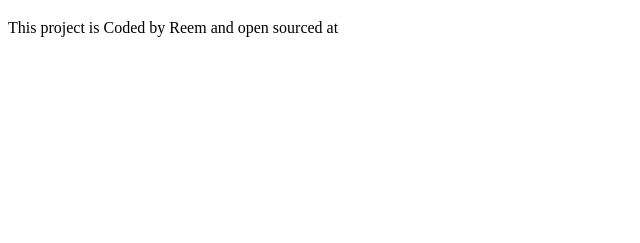
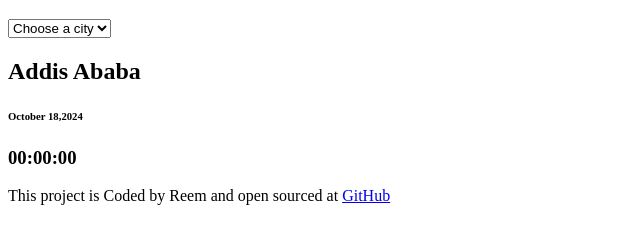
Before and after one commit to Remmaabde/World-clock, a plain HTML site: page index.html in a window 1280 px wide. Shown: the part 61-304 px from the top of the page, without its empty margins (0-640 px from the left). Drawn offline with Linux system fonts and the light colour scheme.

Commit message:
Updated the index.html

```diff
--- a/index.html
+++ b/index.html
@@ -9,8 +9,23 @@
 </head>
 
 <body>
-    <h1>World Clock</h1>
-    <footer>This project is Coded by Reem and open sourced at <a href="#" target="_blank"></a></footer>
+    <div class="container">
+        <h1>World Clock</h1>
+        <div class="clocks">
+            <select name="cities" id="cities">
+                <option value="Choose a city">Choose a city</option>
+                <option value="Ethiopia/Addis Ababa">Addis Ababa</option>
+                <option value="Australia/sydney">Sydney</option>
+            </select>
+
+            <div class="city">
+                <h2 id="city1">Addis Ababa</h2>
+                <h6 class="date">October 18,2024</h6>
+                <h3 id="time1">00:00:00</h3>
+            </div>
+        </div>
+        <footer>This project is Coded by Reem and open sourced at <a href="#" target="_blank">GitHub</a></footer>
+    </div>
     <script src="/src/clock.js"></script>
 </body>
 
```
